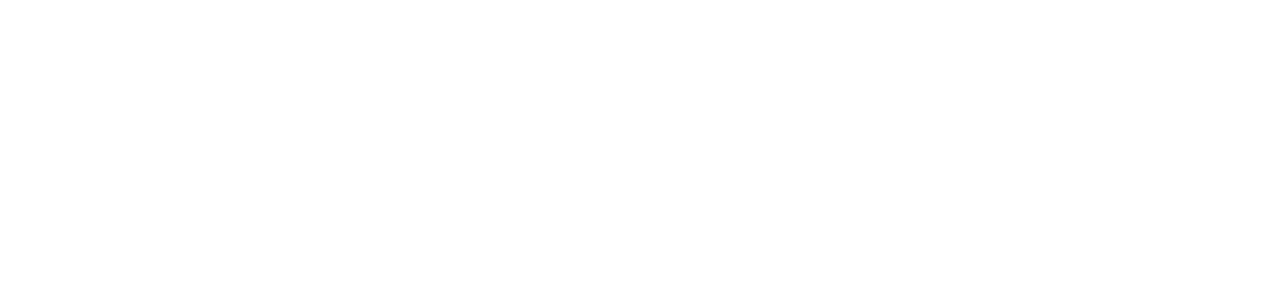
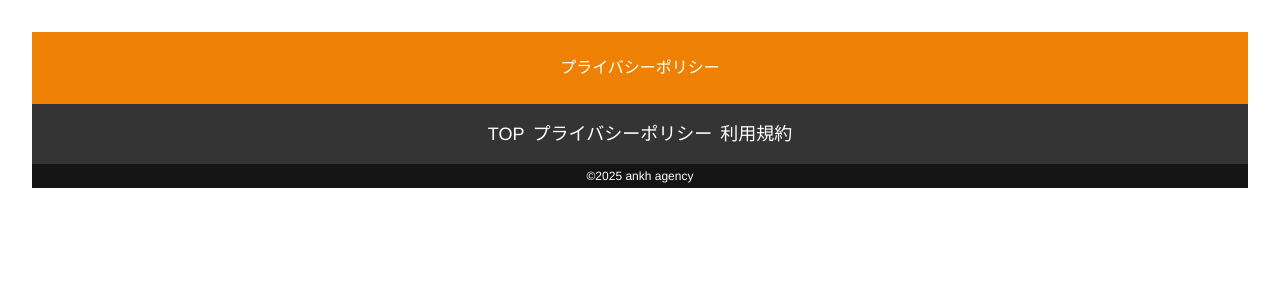
Before and after one commit to 0xsugarchan/Work, a React (Vite) app: page /privacy-policy in a window 1280 px wide. Before the commit this address had no page. Shown: the top 300 px of the page. Built offline with nearby package versions, Linux system fonts and the light colour scheme.

Commit message:
Add Header

```diff
--- a/src/App.tsx
+++ b/src/App.tsx
@@ -1,12 +1,16 @@
 import "./App.css";
 import { BrowserRouter, Routes, Route } from "react-router-dom";
 import LandingPage from "./screens/LandingPage";
+import PrivacyPolicy from "./screens/PrivacyPolicy";
+import Terms from "./screens/Terms";
 
 function App() {
   return (
     <BrowserRouter>
       <Routes>
         <Route path="/" element={<LandingPage />} />
+        <Route path="/privacy-policy" element={<PrivacyPolicy />} />
+        <Route path="/terms" element={<Terms />} />
       </Routes>
     </BrowserRouter>
   );
--- /dev/null
+++ b/src/components/ui/Header.tsx
@@ -0,0 +1,17 @@
+interface HeaderProps {
+  title: string;
+}
+
+const Header: React.FC<HeaderProps> = ({ title }) => {
+  return (
+    <header className="bg-[#ee8104] w-full">
+      <div>
+        <h2 className="text-white font-bold text-center py-6 [font-family:'Noto_Sans_JP',Helvetica]">
+          {title}
+        </h2>
+      </div>
+    </header>
+  );
+};
+
+export default Header;
--- a/src/index.css
+++ b/src/index.css
@@ -13,19 +13,6 @@
   text-rendering: optimizeLegibility;
   -webkit-font-smoothing: antialiased;
   -moz-osx-font-smoothing: grayscale;
-}
-
-body {
-  margin: 0;
-  display: flex;
-  place-items: center;
-  min-width: 320px;
-  min-height: 100vh;
-}
-
-h1 {
-  font-size: 3.2em;
-  line-height: 1.1;
 }
 
 button {
--- /dev/null
+++ b/src/screens/PrivacyPolicy.tsx
@@ -0,0 +1,17 @@
+import Footer from "../components/ui/Footer";
+import Header from "../components/ui/Header";
+
+function PrivacyPolicy() {
+  return (
+    <div className="flex flex-col items-center">
+      <div className="w-full">
+        <Header title="プライバシーポリシー" />
+      </div>
+      <div className="w-full">
+        <Footer />
+      </div>
+    </div>
+  );
+}
+
+export default PrivacyPolicy;
--- /dev/null
+++ b/src/screens/Terms.tsx
@@ -0,0 +1,17 @@
+import Footer from "../components/ui/Footer";
+import Header from "../components/ui/Header";
+
+function Terms() {
+  return (
+    <div className="flex flex-col items-center">
+      <div className="w-full">
+        <Header title="利用規約" />
+      </div>
+      <div className="w-full">
+        <Footer />
+      </div>
+    </div>
+  );
+}
+
+export default Terms;
```
Lines whose indentation alone changed are shown as unchanged.
